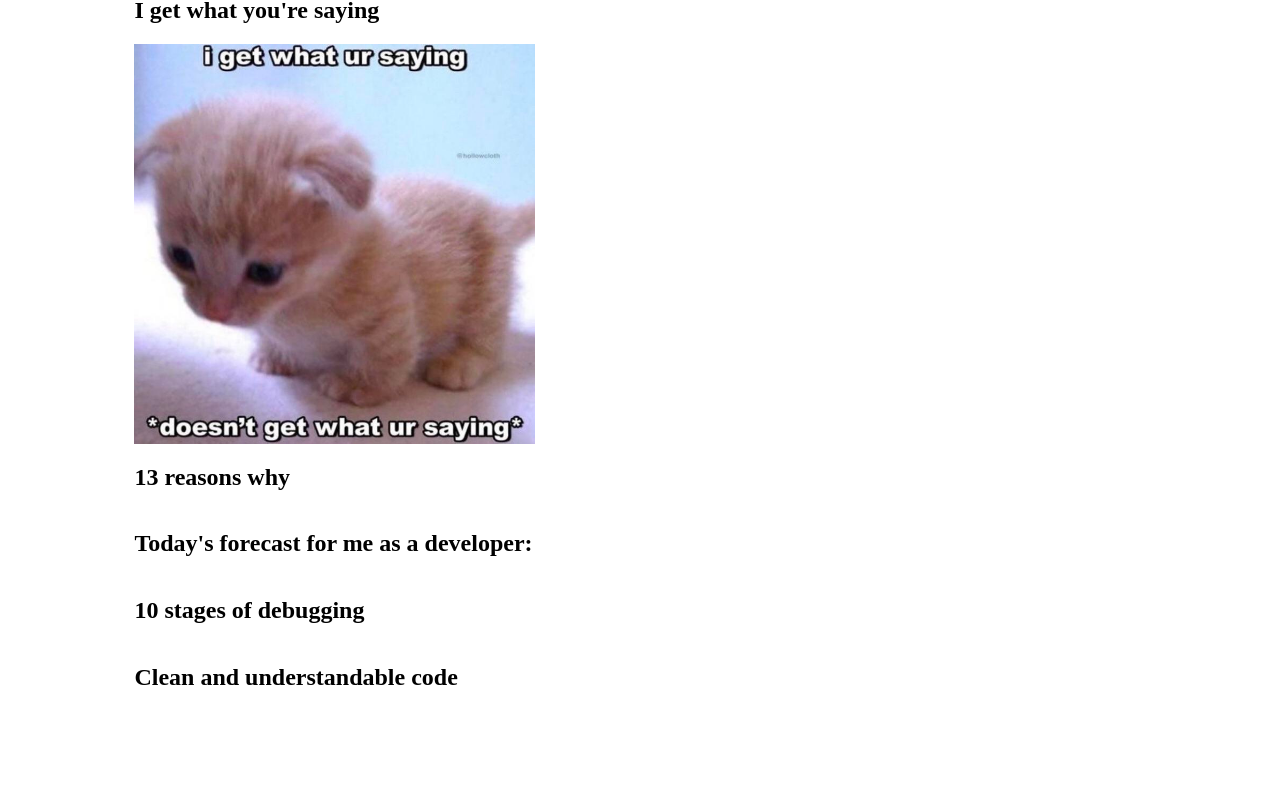
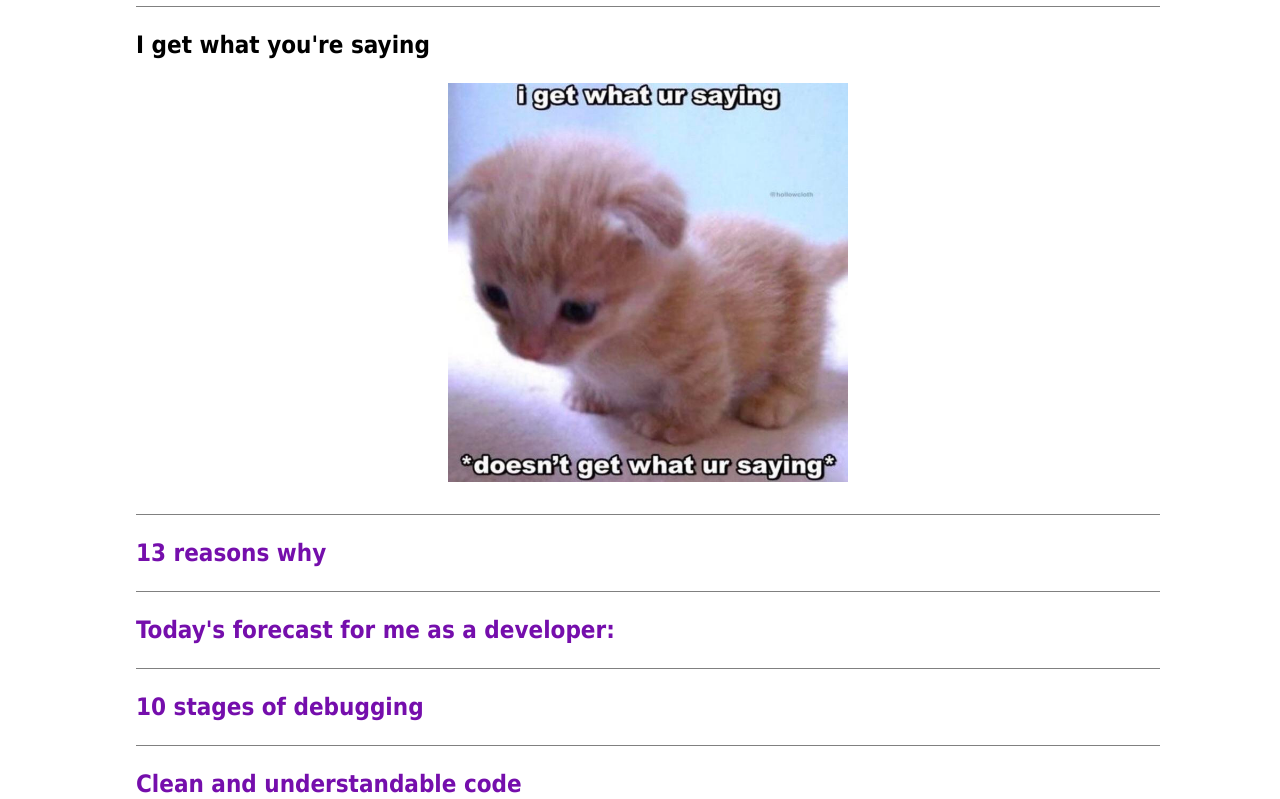
Before and after one commit to anarakhlina/cssBayan, a plain HTML site: page cssBayan/index.html in a window 1280 px wide. Shown: the part 121-920 px from the top of the page. Drawn offline with Linux system fonts and the light colour scheme.

Commit message:
feat: add icons, color change and transitions (Mon Mar 13 02:06:25 MSK 2023)

```diff
--- a/cssBayan/index.html
+++ b/cssBayan/index.html
@@ -10,13 +10,12 @@
         <div class="center">
             <h1 style="font-size:4vmin;">CSS Bayan</h1>
 
-            <hr>
-
             <ul>
                 <li class="list-item">
-                    <input name="accordion" type="radio" id="i_get_what_youre_saying" class="accordion" checked>
-                    <label for="i_get_what_youre_saying">
-                        <h2>I get what you're saying</h2>
+                    <input name="accordion" type="radio" id="i_get_what_youre_saying" checked>
+                    <label for="i_get_what_youre_saying" class="accordion-label">
+                        <p>I get what you're saying</p>
+                        <i class="chevron"></i>
                     </label>
                     <div class="image-container">
                         <img src="./images/i_get_what_youre_saying.jpeg">
@@ -24,9 +23,10 @@
                 </li>
 
                 <li class="list-item">
-                    <input name="accordion" type="radio" id="13_reasons_why" class="accordion">
-                    <label for="13_reasons_why">
-                        <h2>13 reasons why</h2>
+                    <input name="accordion" type="radio" id="13_reasons_why">
+                    <label for="13_reasons_why" class="accordion-label">
+                        <p>13 reasons why</p>
+                        <i class="chevron"></i>
                     </label>
                     <div class="image-container">
                         <img src="./images/13_reasons_why.jpg">
@@ -34,9 +34,10 @@
                 </li>
 
                 <li class="list-item">
-                    <input name="accordion" type="radio" id="todays_forecast" class="accordion">
-                    <label for="todays_forecast">
-                        <h2>Today's forecast for me as a developer:</h2>
+                    <input name="accordion" type="radio" id="todays_forecast">
+                    <label for="todays_forecast" class="accordion-label">
+                        <p>Today's forecast for me as a developer:</p>
+                        <i class="chevron"></i>
                     </label>
                     <div class="image-container">
                         <img src="./images/todays_forecast.jpeg">
@@ -44,9 +45,10 @@
                 </li>
 
                 <li class="list-item">
-                    <input name="accordion" type="radio" id="10_stages_of_debugging" class="accordion">
-                    <label for="10_stages_of_debugging">
-                        <h2>10 stages of debugging</h2>
+                    <input name="accordion" type="radio" id="10_stages_of_debugging">
+                    <label for="10_stages_of_debugging" class="accordion-label">
+                        <p>10 stages of debugging</p>
+                        <i class="chevron"></i>
                     </label>
                     <div class="image-container">
                         <img src="./images/10_stages_of_debugging.jpeg">
@@ -54,9 +56,10 @@
                 </li>
 
                 <li class="list-item">
-                    <input name="accordion" type="radio" id="clean_and_understandable_code" class="accordion">
-                    <label for="clean_and_understandable_code">
-                        <h2>Clean and understandable code</h2>
+                    <input name="accordion" type="radio" id="clean_and_understandable_code">
+                    <label for="clean_and_understandable_code" class="accordion-label">
+                        <p>Clean and understandable code</p>
+                        <i class="chevron"></i>
                     </label>
                     <div class="image-container">
                         <img src="./images/clean_and_understandable_code.jpeg">
--- a/cssBayan/styles.css
+++ b/cssBayan/styles.css
@@ -1,12 +1,30 @@
+body {
+    font-family: Tahoma, sans-serif;
+    height: 100vh;
+    width: 100vw;
+    display: flex;
+    align-items: center;
+}
+
 .center {
     position: relative;
+    width: 80%;
+    padding: 3%;
     margin: auto;
-    width: 80%;
+    background-color: white;
 }
 
 ul {
     list-style-type: none;
     padding-left: 0px;
+}
+
+ul:hover .accordion-label {
+    color: black;
+}
+
+ul:hover .accordion-label i {
+    opacity: 1;
 }
 
 li {
@@ -15,11 +33,56 @@ li {
     min-width: 100%;
     display: flex;
     flex-direction: column;
+    border-top: 1px solid gray;
 }
 
-.image-container, img {
+li:hover .image-container {
+    opacity: 1;
+    height: fit-content;
+}
+
+li:hover  .image-container > img {
+    opacity: 1;
+    width: 25rem;
+}
+
+li:hover .accordion-label > i {
+    background: url('./icons/push-chevron-up.svg');
+    background-size: cover;
+}
+
+.accordion-label {
+    display: flex;
+    justify-content: space-between;
+    font-size: 3vmin;
+    font-weight: 700;
+    color: rgb(117, 14, 172);
+}
+
+.accordion-label i {
+    height: 3vmin;
+    width: 3vmin;
+    margin: auto 0;
+    background: url('./icons/push-chevron-down.svg');
+    background-size: cover;
     opacity: 0;
+    transition: all 0.5s ease 0.1s;
+}
+
+.image-container {
+    display: flex;
+    justify-content: center;
     height: 0rem;
+    width: 100%;
+    opacity: 0;
+    transition: all 0.5s ease 0s;
+}
+
+img {
+    opacity: 0;
+    width: 0rem;
+    padding-bottom: 2rem;
+    transition: all 0.5s ease 0s;
 }
 
 input[type=radio] {
@@ -27,16 +90,33 @@ input[type=radio] {
     min-height: 100%;
     min-width: 100%;
     display: block;
+    opacity: 0;
     cursor: pointer;
-    opacity: 0;
 }
 
-input[type=radio]:checked ~ .image-container, .image-container > img {
-    opacity: 1;
-    height: 25rem;
+input[type=radio]:checked ~ .accordion-label > p {
+    color: black;
 }
 
-.list-item:hover .image-container, .image-container > img {
+input[type=radio]:checked ~ .accordion-label > i {
+    background: url('./icons/push-chevron-up.svg');
+    background-size: cover;
+}
+
+input[type=radio]:checked ~ .image-container {
     opacity: 1;
-    height: 25rem;
+    height: fit-content;
 }
+
+input[type=radio]:checked ~ .image-container > img {
+    opacity: 1;
+    width: 25rem;
+}
+
+input[type=radio]:active ~ .accordion-label > p {
+    color: rgb(117, 14, 172);
+}
+
+input[type=radio]:active ~ .accordion-label > i {
+    filter: invert(14%) sepia(91%) saturate(6058%) hue-rotate(279deg) brightness(71%) contrast(101%);
+}
```
Also changed, not shown: cssBayan/icons/push-chevron-down.svg (added), cssBayan/icons/push-chevron-up.svg (added), 2 other files.
